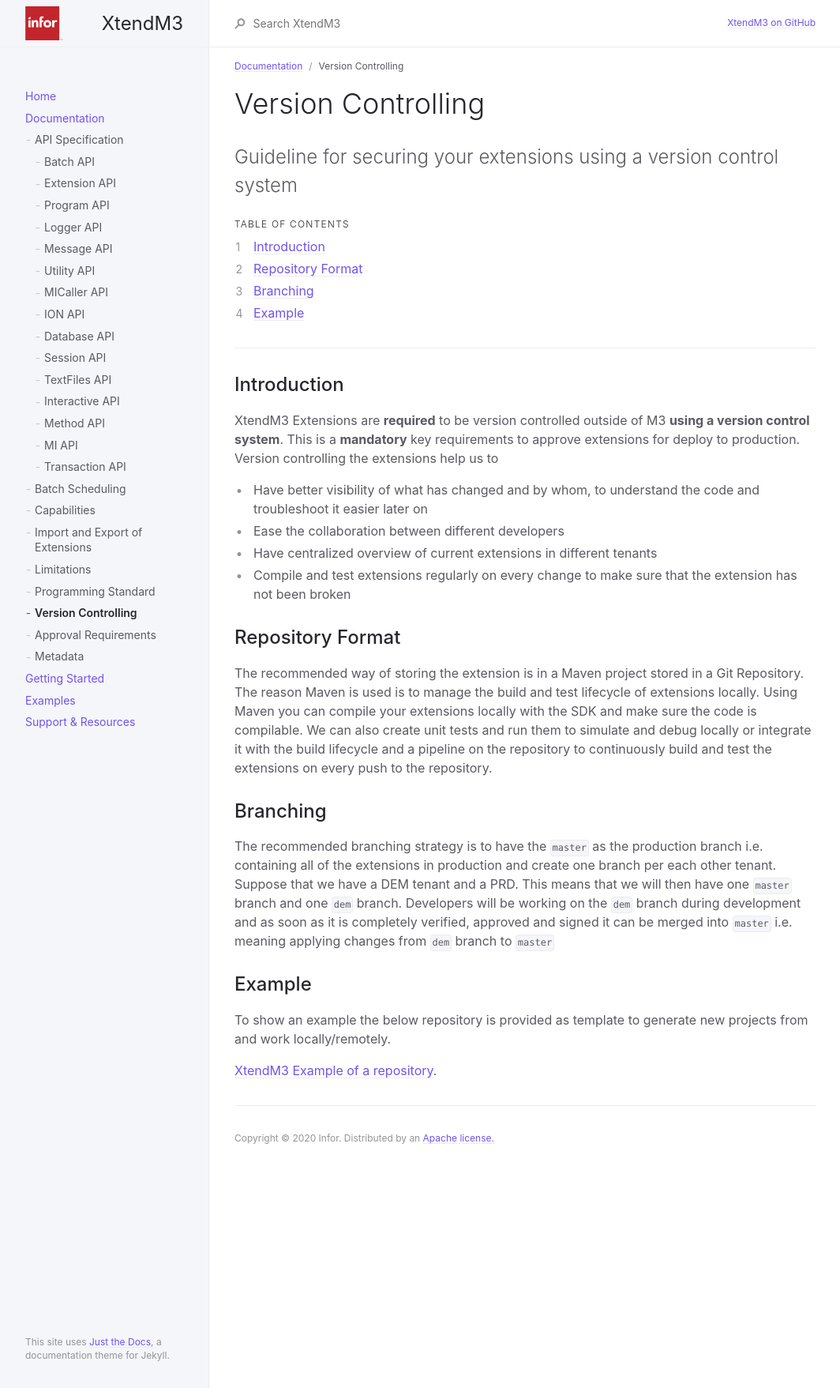
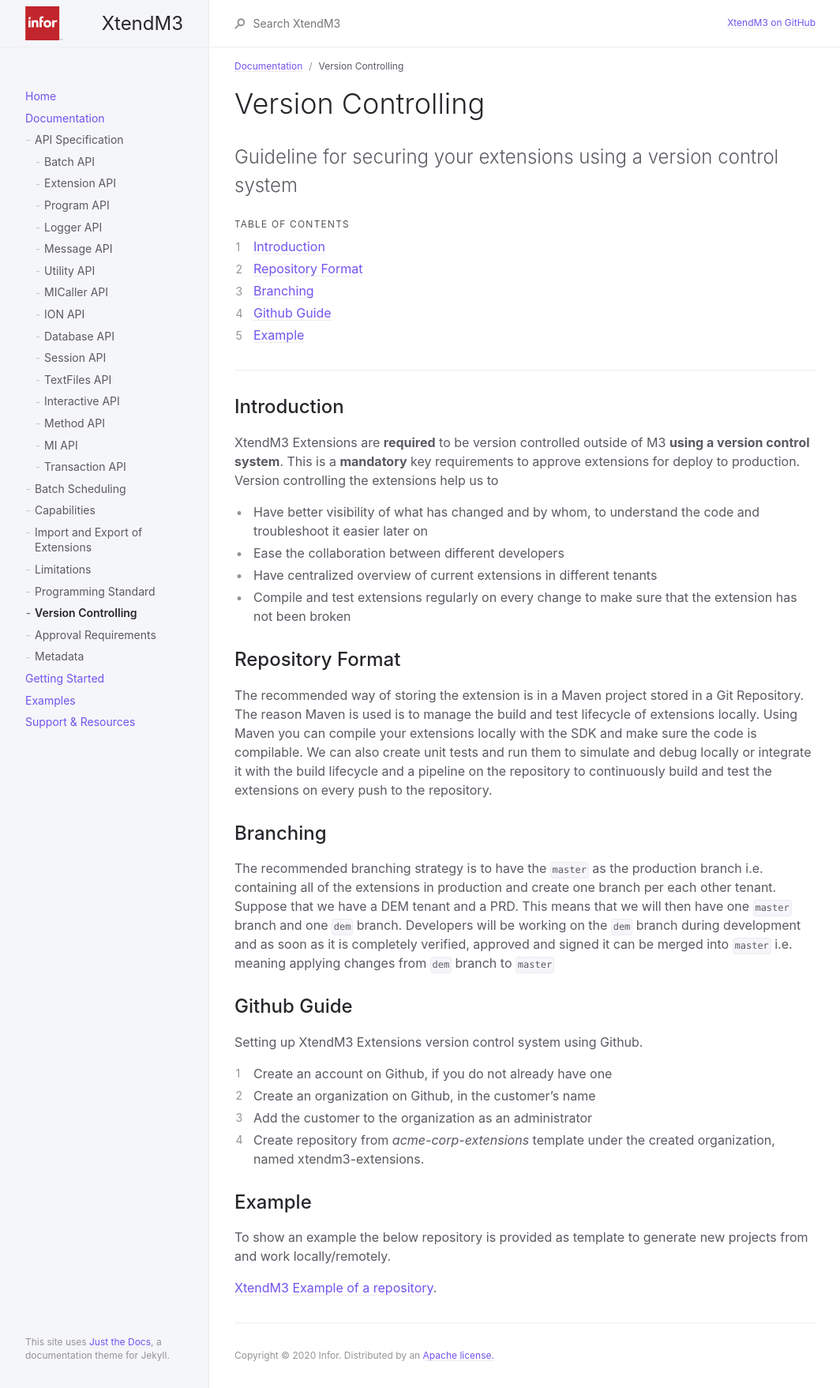
Before and after one commit to infor-cloud/xtendm3, a Jekyll site: the page built from docs/documentation/version-controlling.md, in a window 1280 px wide. Shown: the whole page at 79% size, without its empty margins (107-1171 px from the left). Built offline with Jekyll 4.4.1, drawn with Linux system fonts in a browser that asks for light colours.

Commit message:
Add guide for Github setup

```diff
--- a/docs/documentation/version-controlling.md
+++ b/docs/documentation/version-controlling.md
@@ -43,6 +43,14 @@ we will then have one `master` branch and one `dem` branch. Developers will be w
 and as soon as it is completely verified, approved and signed it can be merged into `master` i.e. meaning applying changes
 from `dem` branch to `master`
 
+## Github Guide
+Setting up XtendM3 Extensions version control system using Github.
+
+1. Create an account on Github, if you do not already have one
+2. Create an organization on Github, in the customer's name
+3. Add the customer to the organization as an administrator
+4. Create repository from *acme-corp-extensions* template under the created organization, named xtendm3-extensions.
+
 ## Example
 To show an example the below repository is provided as template to generate new projects from and work locally/remotely.
 
```
